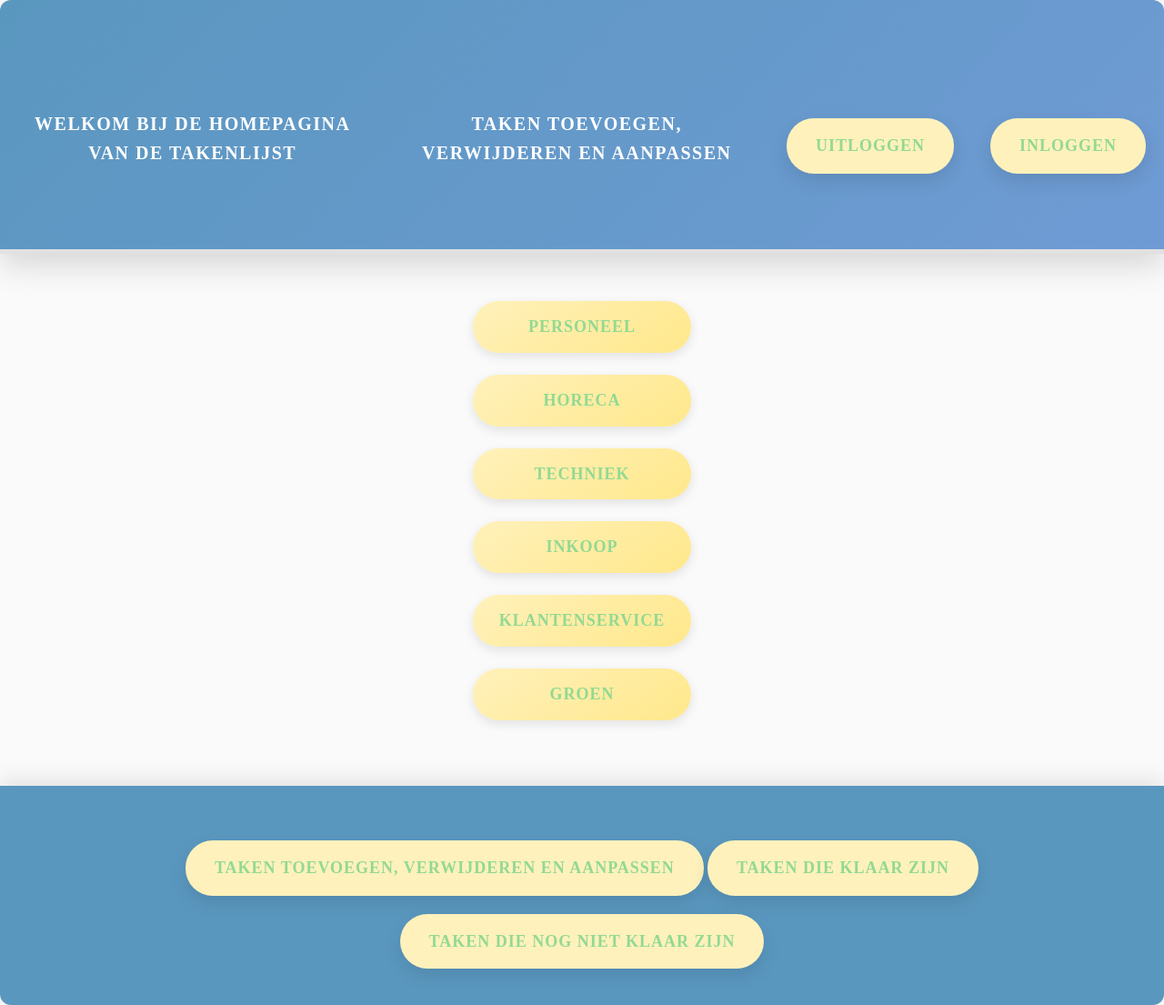
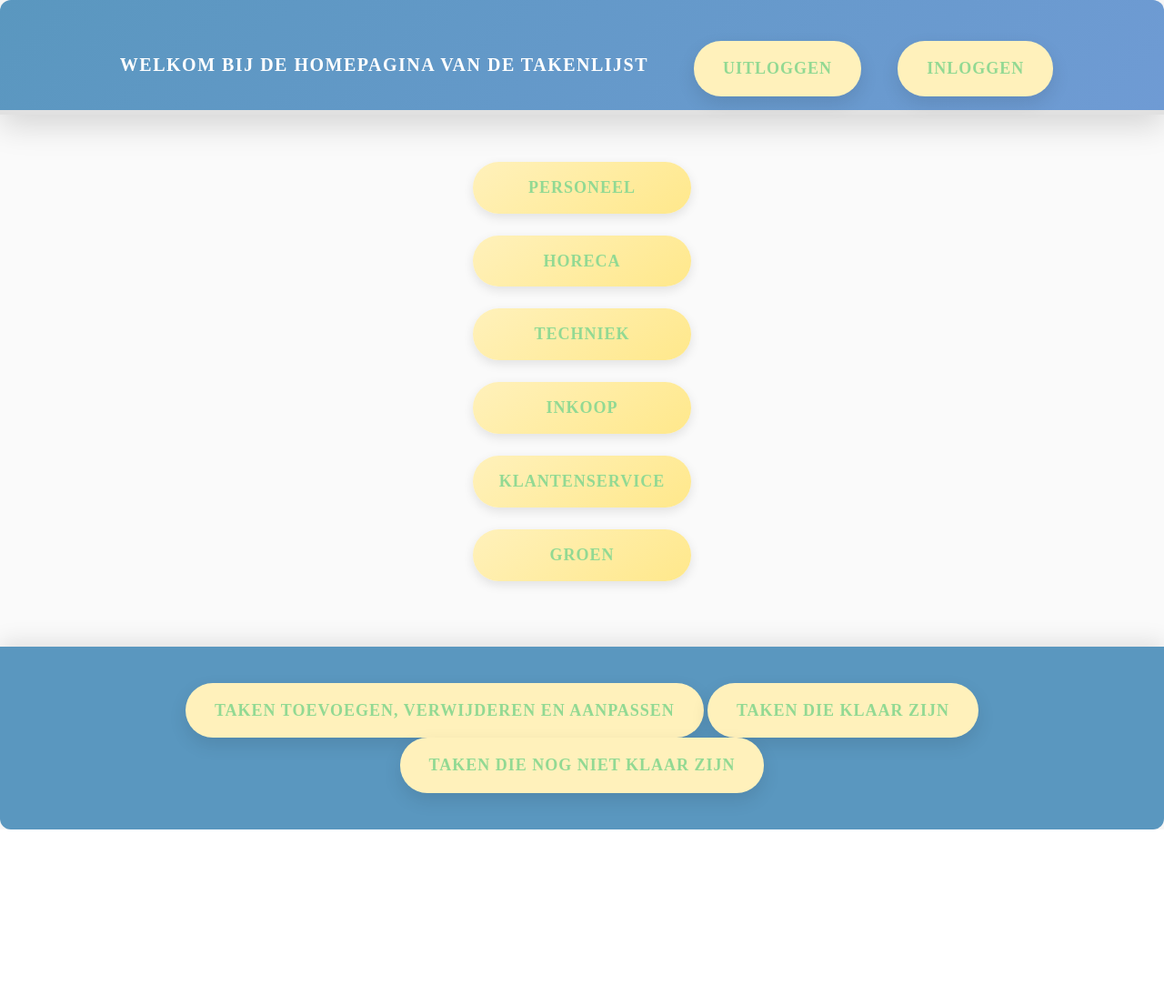
Before and after one commit to RobinGroeneveld/pra-b3_web, a PHP site: page / in a window 1280 px wide. Shown: the whole page at 91% size. After the commit the page ends 912 px from the top, so only its background shows below. Run offline with PHP 8.4, Linux system fonts and the light colour scheme; some libraries are stand-ins or nearby versions.

Commit message:
css update

```diff
--- a/index.php
+++ b/index.php
@@ -11,7 +11,6 @@
     <header>
         <div class="header-navbar">
             <h3>Welkom bij de Homepagina van de takenlijst</h3>
-            <h4>Taken toevoegen, verwijderen en aanpassen</h4>
             <div class="logout">
                 <a href="logout.php">Uitloggen</a>
             </div>
--- a/public_html/css/main.css
+++ b/public_html/css/main.css
@@ -20,7 +20,7 @@ header {
   background: linear-gradient(135deg, #5a97bf, #6f9bd4);
   color: white;
   text-align: center;
-  padding: 80px 20px;
+  padding: 15px 20px;
   position: relative;
   border-bottom: 5px solid #e1e1e1;
   box-shadow: 0 12px 35px rgba(0, 0, 0, 0.15);
@@ -45,10 +45,8 @@ header {
 /* Container voor de inhoud */
 .container {
   width: 100%;
+}
 
-
-
-}
 .alignment{
   display: flex;
   justify-content: space-evenly;
@@ -93,7 +91,6 @@ a {
   letter-spacing: 1px;
   color: #92d993;
   padding: 16px 32px;
-  margin-top: 20px;
   background-color: #fff1bb;
   border-radius: 30px;
   display: inline-block;
```
